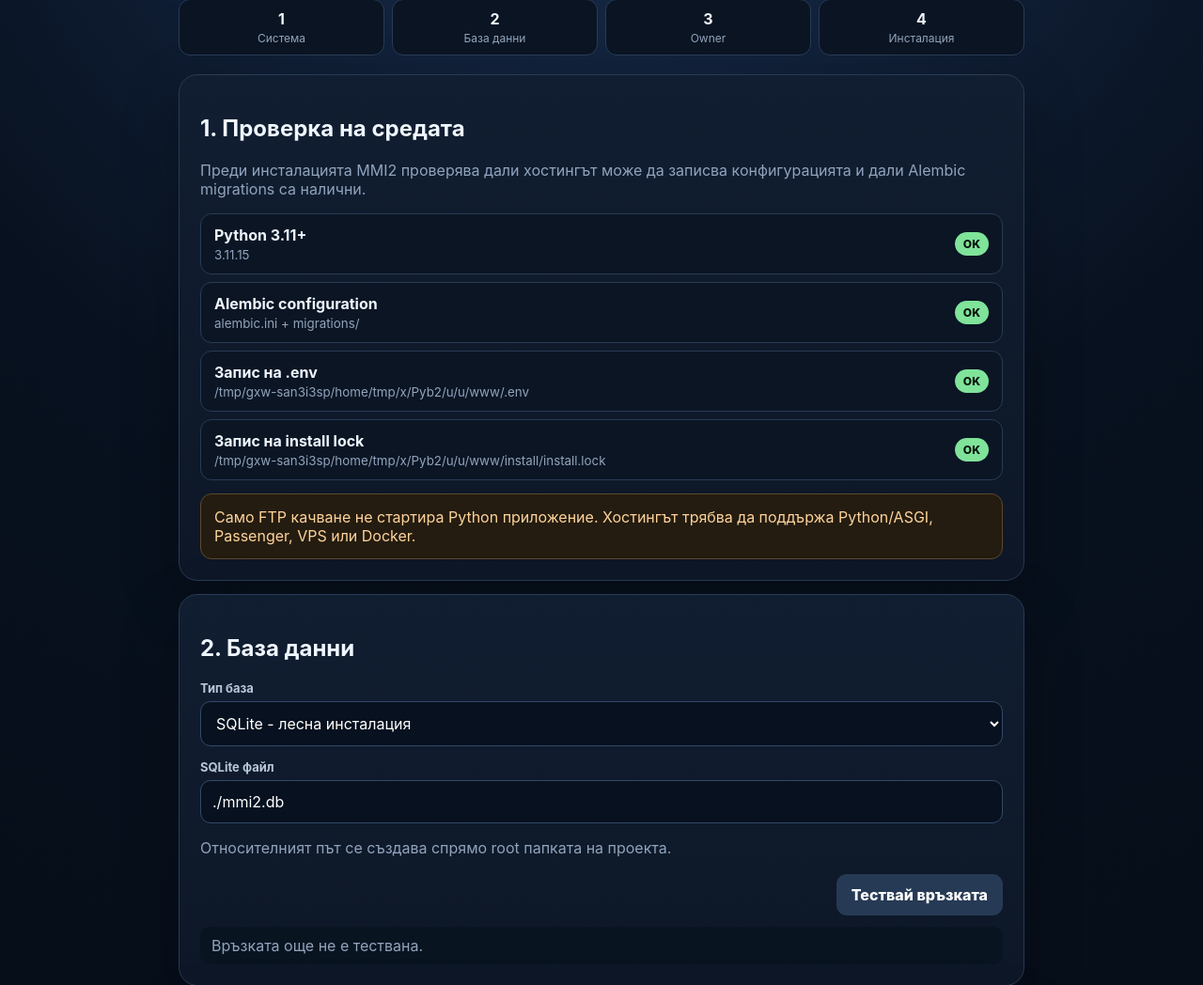
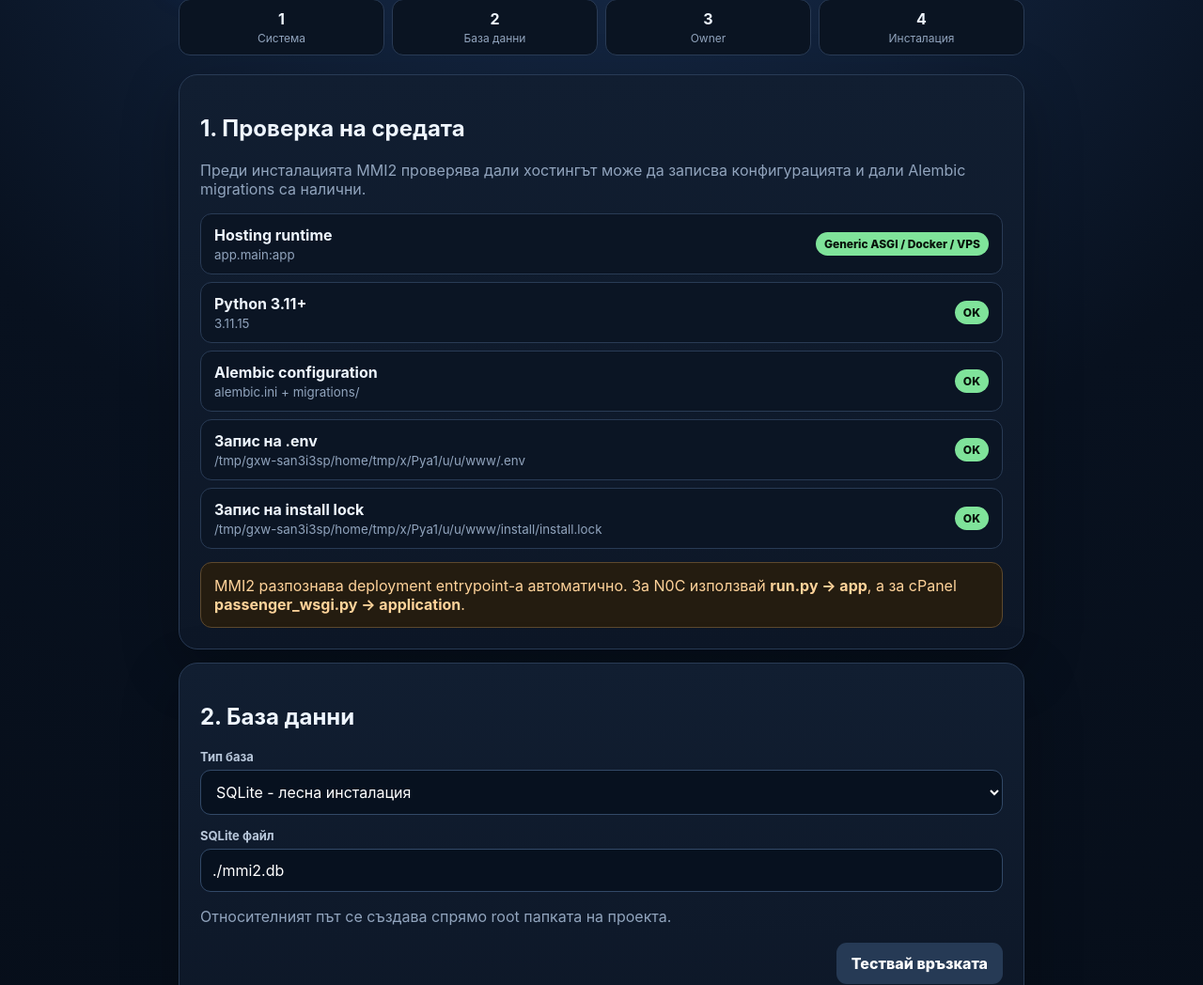
Before and after one commit to drnecrotix/MMI2, a FastAPI app: page /install in a window 1280 px wide. Shown: the part 126-1174 px from the top of the page at 94% size. Run offline with FastAPI, Linux system fonts and the light colour scheme; some libraries are stand-ins or nearby versions.

Commit message:
feat: show hosting-specific installer guidance

```diff
--- a/install/templates/index.html
+++ b/install/templates/index.html
@@ -15,8 +15,9 @@
   {% if state.installed and state.restart_required %}
   <section class="card success">
     <div class="icon">✓</div><h2>Инсталацията е завършена</h2>
-    <p class="muted">Конфигурацията и owner акаунтът са записани. Нужно е Python/ASGI приложението да бъде рестартирано, за да зареди новите настройки.</p>
-    <div class="notice">При hosting control panel използвай <strong>Restart Python App</strong> / <strong>Reload application</strong>. При systemd или Docker рестартирай съответния service/container.</div>
+    <p class="muted">Конфигурацията и owner акаунтът са записани. Нужно е приложението да бъде рестартирано, за да зареди новите настройки.</p>
+    <div class="notice"><strong>{{ hosting.restart_title }}</strong><br><br>{{ hosting.restart_instruction }}</div>
+    <div class="code">{{ hosting.label }} · {{ hosting.entrypoint }}</div>
     <p class="muted">След рестарта отвори сайта отново. Installer-ът ще бъде заключен автоматично.</p>
   </section>
   {% elif state.installed %}
@@ -28,9 +29,10 @@
   <section class="card">
     <h2>1. Проверка на средата</h2><p class="muted">Преди инсталацията MMI2 проверява дали хостингът може да записва конфигурацията и дали Alembic migrations са налични.</p>
     <div class="checks">
+      <div class="check"><div><strong>Hosting runtime</strong><small>{{ hosting.entrypoint }}</small></div><span class="badge ok">{{ hosting.label }}</span></div>
       {% for check in checks %}<div class="check"><div><strong>{{ check.name }}</strong><small>{{ check.detail }}</small></div><span class="badge {{ 'ok' if check.ok else 'bad' }}">{{ 'OK' if check.ok else 'Проблем' }}</span></div>{% endfor %}
     </div>
-    <div class="notice">Само FTP качване не стартира Python приложение. Хостингът трябва да поддържа Python/ASGI, Passenger, VPS или Docker.</div>
+    <div class="notice">MMI2 разпознава deployment entrypoint-а автоматично. За N0C използвай <strong>run.py → app</strong>, а за cPanel <strong>passenger_wsgi.py → application</strong>.</div>
   </section>
 
   <section class="card">
```
